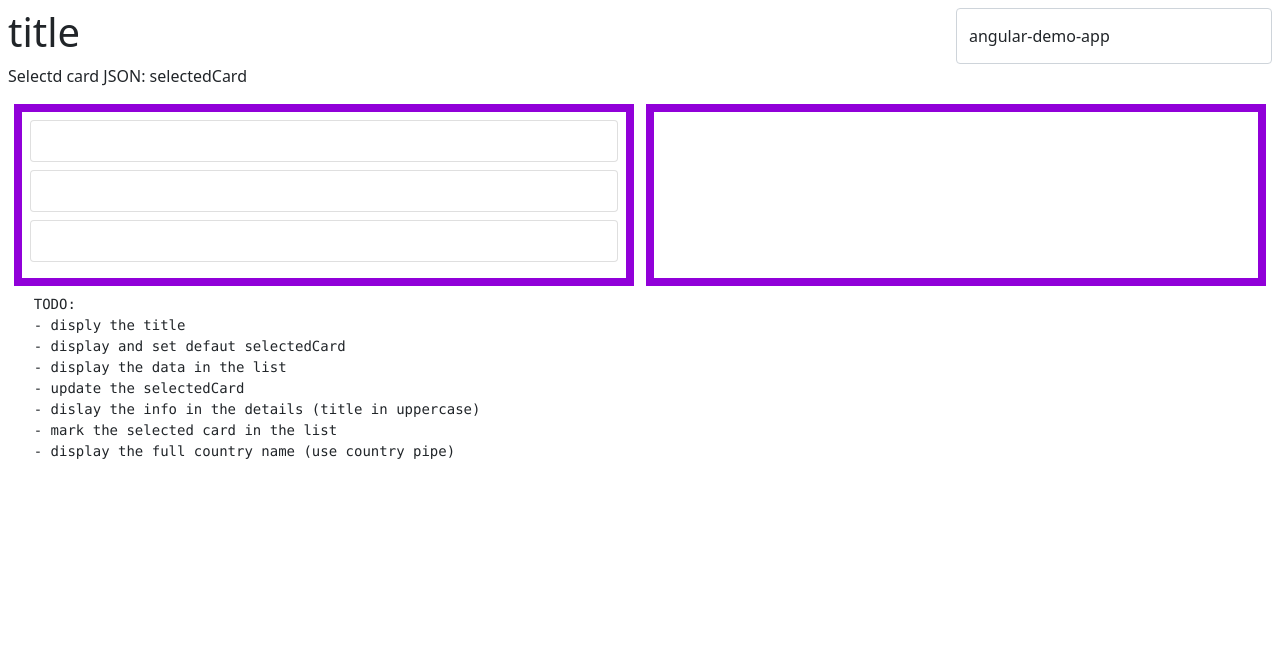
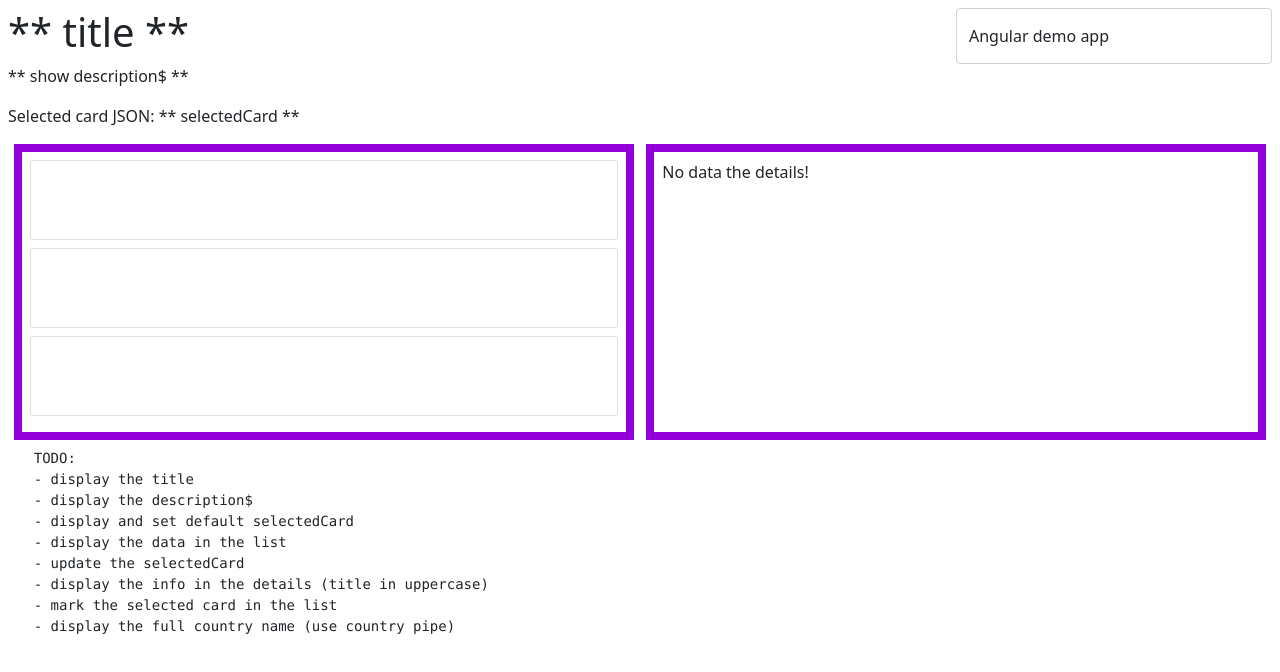
Before and after one commit to petyoMitkov/demos2022, an Angular app: page / in a window 1280 px wide. Shown: the top 672 px of the page. Built offline with nearby package versions, Linux system fonts and the light colour scheme.

Commit message:
Update pipes demo exercise version

```diff
--- a/src/app/app-routing.module.ts
+++ /dev/null
@@ -1,10 +0,0 @@
-import { NgModule } from '@angular/core';
-import { RouterModule, Routes } from '@angular/router';
-
-const routes: Routes = [];
-
-@NgModule({
-  imports: [RouterModule.forRoot(routes)],
-  exports: [RouterModule],
-})
-export class AppRoutingModule {}
--- a/src/app/app.component.html
+++ b/src/app/app.component.html
@@ -1,15 +1,17 @@
 <div class="w-100 p-2">
   <div class="d-flex justify-content-between">
-    <h1>title</h1>
+    <h1>** title **</h1>
     <input type="text" class="form-control w-25" [(ngModel)]="title" />
   </div>
 
-  <p>Selectd card JSON: selectedCard</p>
+  <p>** show description$ **</p>
+
+  <p>Selected card JSON: ** selectedCard **</p>
 
   <div class="d-flex justify-content-around">
     <!-- Card list -->
     <div class="card-list app-border p-2">
-      <app-card *ngFor="let card of cardLinst" class="d-block mb-2"></app-card>
+      <app-card *ngFor="let card of cardList" class="d-block mb-2"></app-card>
     </div>
 
     <!-- Card details -->
@@ -21,11 +23,12 @@
 
 <pre>
     TODO:
-    - disply the title
-    - display and set defaut selectedCard
+    - display the title
+    - display the description$
+    - display and set default selectedCard
     - display the data in the list
     - update the selectedCard
-    - dislay the info in the details (title in uppercase)
+    - display the info in the details (title in uppercase)
     - mark the selected card in the list
     - display the full country name (use country pipe)
 </pre>
--- a/src/app/app.component.ts
+++ b/src/app/app.component.ts
@@ -1,4 +1,5 @@
 import { Component } from '@angular/core';
+import { Observable, of } from 'rxjs';
 import { Card, CountyCodeEnum } from './types';
 
 const MOCK_DATA = [
@@ -31,8 +32,11 @@ const MOCK_DATA = [
   styleUrls: ['./app.component.scss'],
 })
 export class AppComponent {
-  title = 'angular-demo-app';
-  cardLinst: Card[] = MOCK_DATA;
+  title = 'Angular demo app';
+
+  description$: Observable<string> = of('Data binding and pipes demo.');
+
+  cardList: Card[] = MOCK_DATA;
   selectedCard: Card;
 
   onCardSelect(card: Card) {
--- a/src/app/app.module.ts
+++ b/src/app/app.module.ts
@@ -1,17 +1,24 @@
 import { NgModule } from '@angular/core';
 import { BrowserModule } from '@angular/platform-browser';
+import { FormsModule } from '@angular/forms';
+import { RouterModule, Routes } from '@angular/router';
+import { NgbModule } from '@ng-bootstrap/ng-bootstrap';
 
-import { AppRoutingModule } from './app-routing.module';
 import { AppComponent } from './app.component';
-import { NgbModule } from '@ng-bootstrap/ng-bootstrap';
 import { CardComponent } from './card/card.component';
 import { CardDetailsComponent } from './card-details/card-details.component';
 import { CountyPipe } from './pipes/country.pipe';
-import { FormsModule } from '@angular/forms';
+
+const routes: Routes = [];
 
 @NgModule({
   declarations: [AppComponent, CardComponent, CardDetailsComponent, CountyPipe],
-  imports: [BrowserModule, AppRoutingModule, NgbModule, FormsModule],
+  imports: [
+    BrowserModule,
+    RouterModule.forRoot(routes),
+    NgbModule,
+    FormsModule,
+  ],
   providers: [],
   bootstrap: [AppComponent],
 })
--- a/src/app/card-details/card-details.component.html
+++ b/src/app/card-details/card-details.component.html
@@ -1,7 +1,11 @@
-<div *ngIf="data">
+<div *ngIf="data; else noData">
   <h1>{{ data.title }}</h1>
 
-  <img [src]="data.imageUrl" width="50%" alt="image" />
+  <img [src]="data.imageUrl" height="220px" alt="image" />
 
-  <p>{{ data.country | country }}</p>
+  <p>{{ data.country }}</p>
 </div>
+
+<ng-template #noData>
+  <p>No data the details!</p>
+</ng-template>
--- a/src/app/card/card.component.scss
+++ b/src/app/card/card.component.scss
@@ -2,6 +2,7 @@
 
 .card {
   transition: all 0.3s;
+  min-height: 80px;
 }
 
 .card:hover {
--- a/src/app/pipes/country.pipe.ts
+++ b/src/app/pipes/country.pipe.ts
@@ -1,7 +1,7 @@
 import { Pipe, PipeTransform } from '@angular/core';
 import { CountyCodeEnum } from '../types';
 
-const enum CountryFullNameEmun {
+const enum CountryFullNameEnum {
   BG = 'Bulgaria',
   DE = 'Germany',
   SP = 'Spain',
@@ -12,11 +12,11 @@ export class CountyPipe implements PipeTransform {
   transform(value: CountyCodeEnum): string {
     switch (value) {
       case CountyCodeEnum.BG:
-        return CountryFullNameEmun.BG;
+        return CountryFullNameEnum.BG;
       case CountyCodeEnum.DE:
-        return CountryFullNameEmun.DE;
+        return CountryFullNameEnum.DE;
       case CountyCodeEnum.SP:
-        return CountryFullNameEmun.SP;
+        return CountryFullNameEnum.SP;
       default:
         return value;
     }
```
Also changed, not shown: 1 other file (tests, documents, lock files or other folders).
